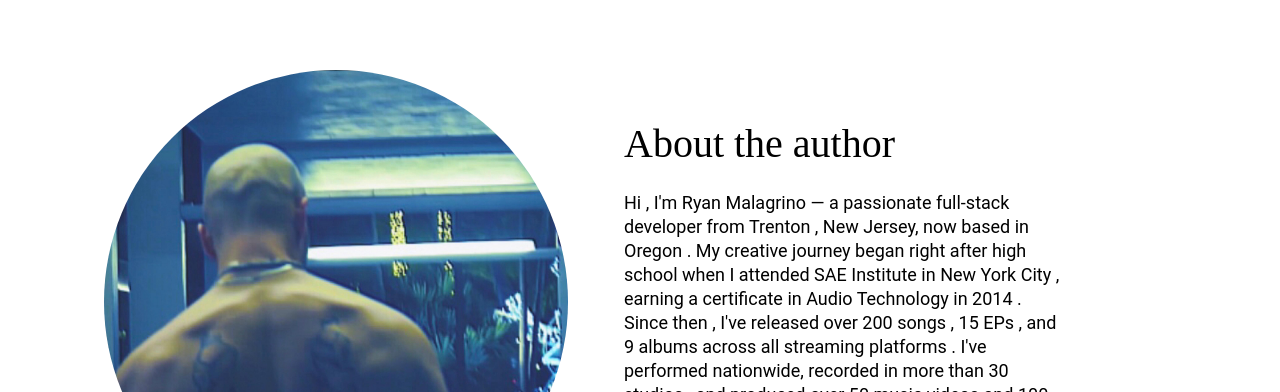
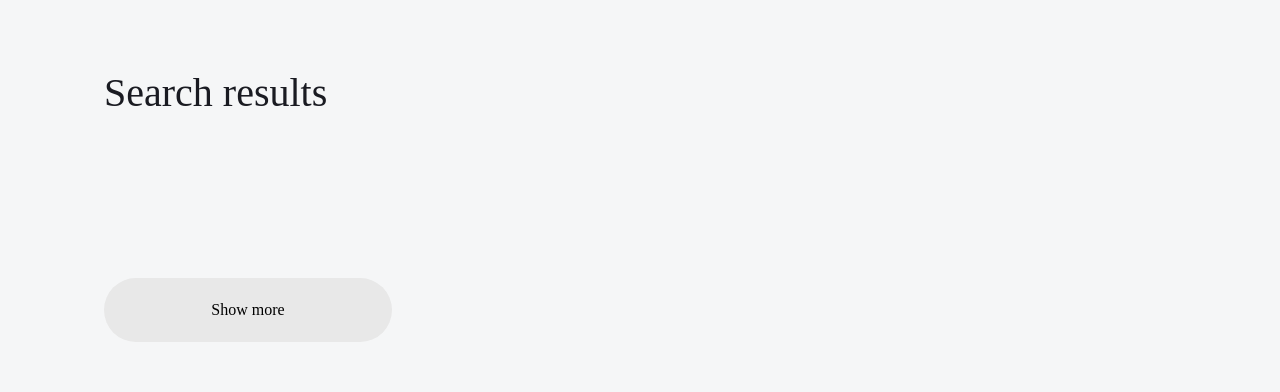
Before and after one commit to KRMalaGrino/finalProject-FrontEnd, a React (Vite) app: page / in a window 1280 px wide. Shown: the part 586-978 px from the top of the page. Built offline with nearby package versions, Linux system fonts and the light colour scheme; a web font is replaced by a local one.

Commit message:
main skeleton

```diff
--- a/src/components/App.jsx
+++ b/src/components/App.jsx
@@ -145,15 +145,8 @@ function App() {
               />
             }
           />
-          <Route
-            path="/saved-news"
-            element={
-              <>
-                <Main />
-              </>
-            }
-          />
         </Routes>
+        <Main />
         <About />
         <Footer />
         <Preloader />
--- a/src/components/Header/Navigation/Navigation.css
+++ b/src/components/Header/Navigation/Navigation.css
@@ -48,13 +48,28 @@
   border: none;
   background-color: transparent;
 
+  font-family: "Roboto", "Helvetica Neue", Helvetica, Arial, sans-serif;
+  font-weight: 500;
+  font-size: 18px;
+  line-height: 24px;
+  color: white;
+
   cursor: pointer;
 }
 
 .navigation__author-wrapper {
   padding: 0;
+  display: flex;
+  flex-direction: row;
+  align-items: center;
+  justify-content: center;
 
-  border: 1px solid black;
+  width: 112px;
+  height: 48px;
+  opacity: 1;
+
+  border: 1px solid white;
+  border-radius: 100px;
   background-color: transparent;
 }
 
@@ -63,13 +78,18 @@
 
   background-color: transparent;
 
+  font-family: "Roboto", "Helvetica Neue", Helvetica, Arial, sans-serif;
+  font-weight: 500;
+  font-size: 18px;
+  line-height: 24px;
+  color: white;
+  border: none;
+
   cursor: pointer;
 }
 
 .navigation__exit-icon {
   padding: 0;
-
   background-color: transparent;
-
   cursor: pointer;
 }
--- a/src/components/Header/Navigation/Navigation.jsx
+++ b/src/components/Header/Navigation/Navigation.jsx
@@ -1,6 +1,6 @@
 import { Link } from "react-router-dom";
 
-import logoutWhite from "../../../images/logout-white.png";
+import logoutWhite from "../../../images/logout-white.svg";
 
 function Navigation({ isSignedIn, openLoginModal, username, handleSignOut }) {
   return (
--- a/src/components/Main/Main.css
+++ b/src/components/Main/Main.css
@@ -0,0 +1,32 @@
+.main {
+  padding: 80px 104px;
+  background-color: #f5f6f7;
+  width: 100%;
+  height: 974px;
+  box-sizing: border-box;
+}
+
+.main__title {
+  margin: 0 0 64px;
+  width: 712px;
+  height: 46px;
+
+  font-family: "Roboto Slab", "Times New Roman", Times, serif;
+  font-size: 40px;
+  color: #1a1b22;
+}
+
+.main__news-card-container {
+  gap: 16px;
+  width: 100%;
+}
+
+.main__show-more-btn {
+  margin: 64px 0 0;
+  padding: 0px;
+  width: 288px;
+  height: 64px;
+  background-color: #e8e8e8;
+  border-radius: 80px;
+  border: none;
+}
--- a/src/components/Main/Main.jsx
+++ b/src/components/Main/Main.jsx
@@ -2,8 +2,12 @@ import NewsCard from "./NewsCard/NewsCard";
 
 function Main() {
   return (
-    <div>
-      <NewsCard />
+    <div className="main">
+      <p className="main__title">Search results</p>
+      <div className="main__news-card-container">
+        <NewsCard />
+      </div>
+      <button className="main__show-more-btn">Show more</button>
     </div>
   );
 }
--- a/src/components/Main/NewsCard/NewsCard.css
+++ b/src/components/Main/NewsCard/NewsCard.css
@@ -0,0 +1,32 @@
+.news-card {
+}
+
+.news-card__container {
+}
+
+.news-card__img-container {
+}
+
+.news-card__image {
+}
+
+.news-card__bookmark {
+}
+
+.news-card__sign-in {
+}
+
+.news-card__text-container {
+}
+
+.news-card__date {
+}
+
+.news-card__title {
+}
+
+.news-card__description {
+}
+
+.news-card__source {
+}
--- a/src/components/Main/NewsCard/NewsCard.jsx
+++ b/src/components/Main/NewsCard/NewsCard.jsx
@@ -1,7 +1,19 @@
 function NewsCard() {
   return (
-    <div>
-      <h1></h1>
+    <div className="news-card">
+      <div className="news-card__container">
+        <div className="news-card__img-container">
+          <img className="news-card__image" src="" alt="" />
+          <img className="news-card__bookmark" src="" alt="" />
+          <img className="news-card__sign-in" src="" alt="" />
+        </div>
+        <div className="news-card__text-container">
+          <p className="news-card__date"></p>
+          <p className="news-card__title"></p>
+          <p className="news-card__description"></p>
+          <p className="news-card__source"></p>
+        </div>
+      </div>
     </div>
   );
 }
```
Also changed, not shown: src/images/logout-white.png (deleted), src/images/logout-white.svg (added).
